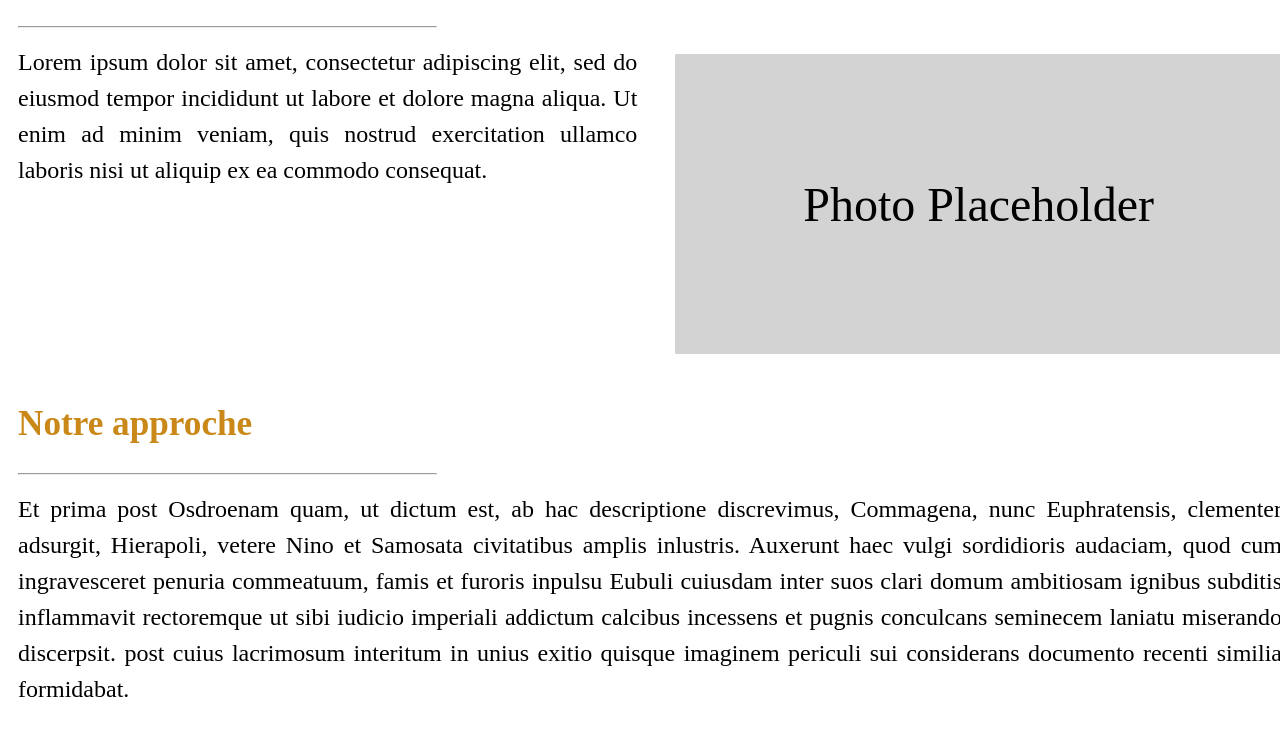
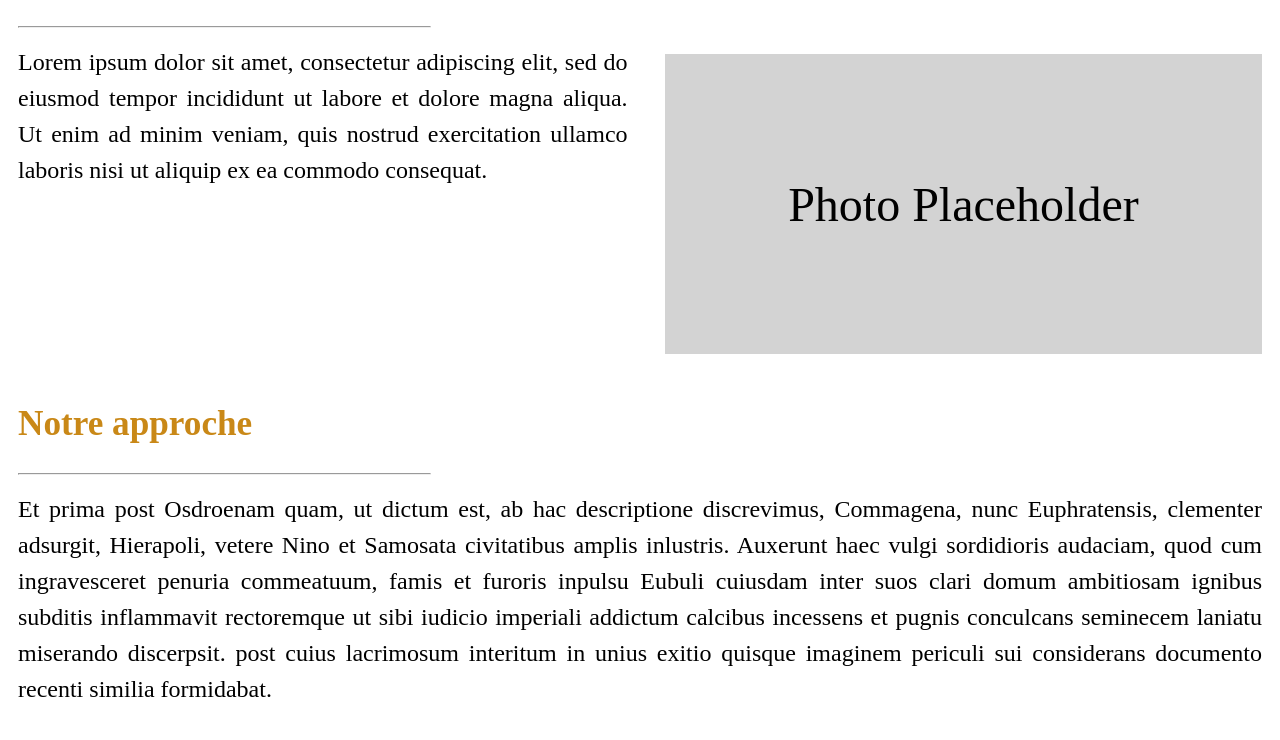
Before and after one commit to fredewiik/cabinet, a plain HTML site: page index.html in a window 1280 px wide. Shown: the part 692-1432 px from the top of the page. Drawn offline with Linux system fonts and the light colour scheme.

Commit message:
factorize container class & fix horizontal scrolling

```diff
--- a/index.html
+++ b/index.html
@@ -25,7 +25,7 @@
       <span>Photo placeholder</span>
     </section>
 
-    <section id="cabinet">
+   <section class="container" id="cabinet">
      <h2>Le cabinet</h2>
      <hr>
      <div id="cabinet-container">
@@ -40,7 +40,7 @@
      </div>
    </section>
 
-    <section id="approche">
+    <section class="container" id="approche">
       <h2>Notre approche</h2>
       <hr>
       <p class="content">Et prima post Osdroenam quam, ut dictum est, ab hac descriptione discrevimus, Commagena, nunc Euphratensis, clementer adsurgit, Hierapoli, vetere Nino et Samosata civitatibus amplis inlustris.
@@ -49,7 +49,7 @@ Auxerunt haec vulgi sordidioris audaciam, quod cum ingravesceret penuria commeat
       </p>
     </section>
 
-    <section id="expertise">
+    <section class="container" id="expertise">
       <h2>Notre expertise</h2>
       <hr>
       <p class="content">
--- a/style.css
+++ b/style.css
@@ -62,19 +62,22 @@ nav a:hover {
   color: var(--tertiary-color);
 }
 
+.container {
+  width: 100%;
+  padding: 10px;
+  box-sizing: border-box;
+}
+
 #img-top {
   display: flex;
   flex-direction: column;
   align-items: center;
   justify-content: center;
-  width: 100%;
   background-color: lightgray;
   font-size: 3em;
 }
 
 #cabinet {
-  width: 100%;
-  padding: 10px;
 }
 
 #cabinet-container {
@@ -125,16 +128,12 @@ hr {
 }
 
 #approche {
-  width: 100%;
-  padding: 10px;
   display: flex;
   flex-direction: column;
   align-items: flex-start;
 }
 
 #expertise {
-  width: 100%;
-  padding: 10px;
 }
 
 footer {
```
Lines whose indentation alone changed are shown as unchanged.
